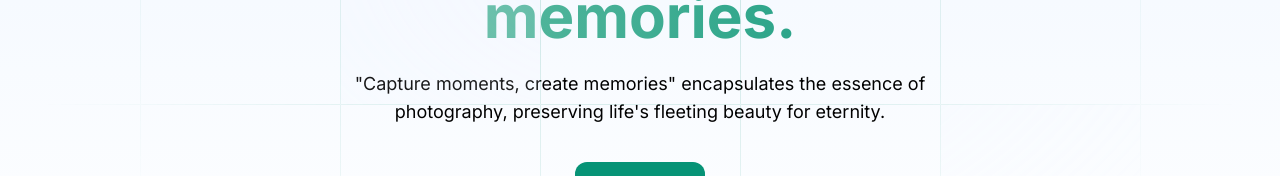
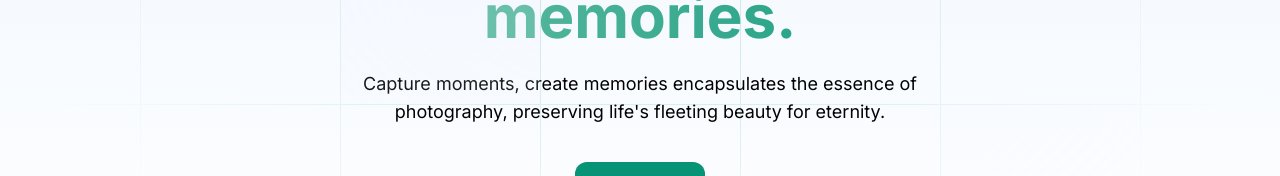
Before and after one commit to KishanthSelvaraj/Photography-, a Next.js app: page / in a window 1280 px wide. Shown: the part 332-508 px from the top of the page. Built offline with nearby package versions, Linux system fonts and the light colour scheme.

Commit message:
Update Hero.jsx

```diff
--- a/components/Hero.jsx
+++ b/components/Hero.jsx
@@ -55,7 +55,7 @@ sm:leading-tight sm:text-5xl lg:text-6xl lg:leading-tight ">
               Capture moments, Create memories.
             </p>
             <h1 class=" animated max-w-2xl mx-auto px-6 text-lg text-black font-inter">
-          "Capture moments, create memories" encapsulates the essence of photography, preserving life's fleeting beauty for eternity.
+          Capture moments, create memories encapsulates the essence of photography, preserving life's fleeting beauty for eternity.
             </h1>
             <div class="px-8 sm:items-start sm:justify-center sm:px-0 sm:space-x-5 sm:flex mt-9">
                 <a href="#" title=""
```
